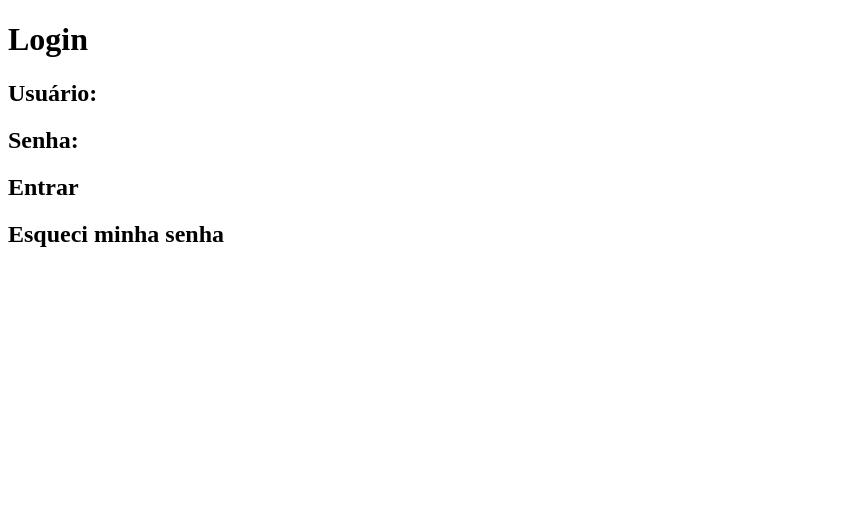
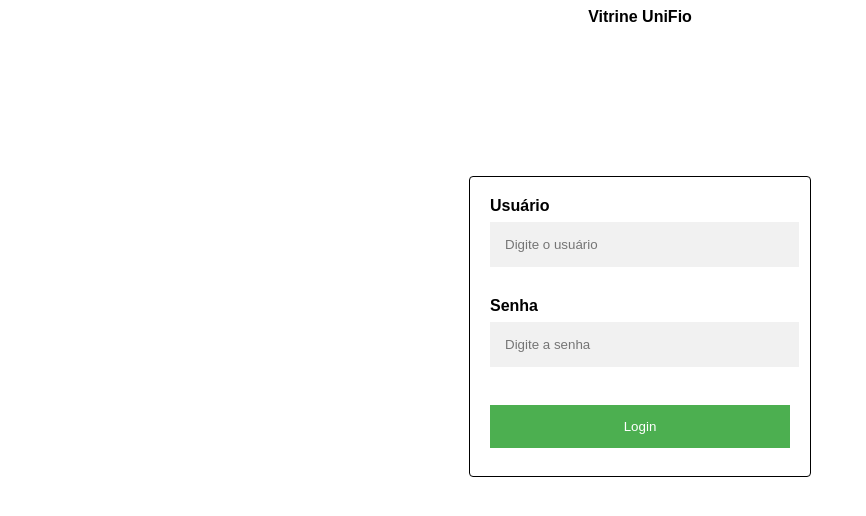
Before and after one commit to LucasAdrian0/PI-LAB, a plain HTML site: page app/index.html in a window 1280 px wide. Shown: the whole page, without its empty margins (0-866 px from the left). Drawn offline with Linux system fonts and the light colour scheme.

Commit message:
Atualizar o index.html

```diff
--- a/app/index.html
+++ b/app/index.html
@@ -1,23 +1,48 @@
 <!DOCTYPE html>
-<html lang="pt-br">
-  <head>
-      <meta charset="UTF-8">
-      <meta name="viewport" content="width=device-width, initial-scale=1.0">
-      <title>Vitrine</title>
-  </head>
-  <body>
-      <h1>Login</h1>
+<html>
+<head><title>Vitrine UniFio</title><center><b>Vitrine UniFio</b></center>
+    <style>
+        body {
+            font-family: Arial, Helvetica, sans-serif;
+        }
+        .container {
+            width: 300px;
+            padding: 20px;
+            background-color: white;
+            margin: 0 auto;
+            margin-top: 150px;
+            border: 1px solid black;
+            border-radius: 4px;
+        }
+        input[type=text], input[type=password] {
+            width: 93%;
+            padding: 15px;
+            margin: 7px 0 30px 0;
+            display: inline-block;
+            border: none;
+            background: #f1f1f1;
+        }
+        button {
+            background-color: #4CAF50;
+            color: white;
+            padding: 14px 20px;
+            margin: 8px 0;
+            border: none;
+            cursor: pointer;
+            width: 100%;
+        }
+    </style>
+</head>
+<body>
+    <div class="container">
+        <label for="uname"><b>Usuário</b></label>
+        <input type="text" placeholder="Digite o usuário" name="uname" required>
 
-      <h2>Usuário:</h2>
+        <label for="psw"><b>Senha</b></label>
+        <input type="password" placeholder="Digite a senha" name="psw" required>
 
-      <h2>Senha:</h2>
+        <button type="submit">Login</button>
 
-      <h2>Entrar</h2>
-
-      <h2>Esqueci minha senha</h2>
-
-
-
-
-  </body>
+    </div>
+</body>
 </html>
```
